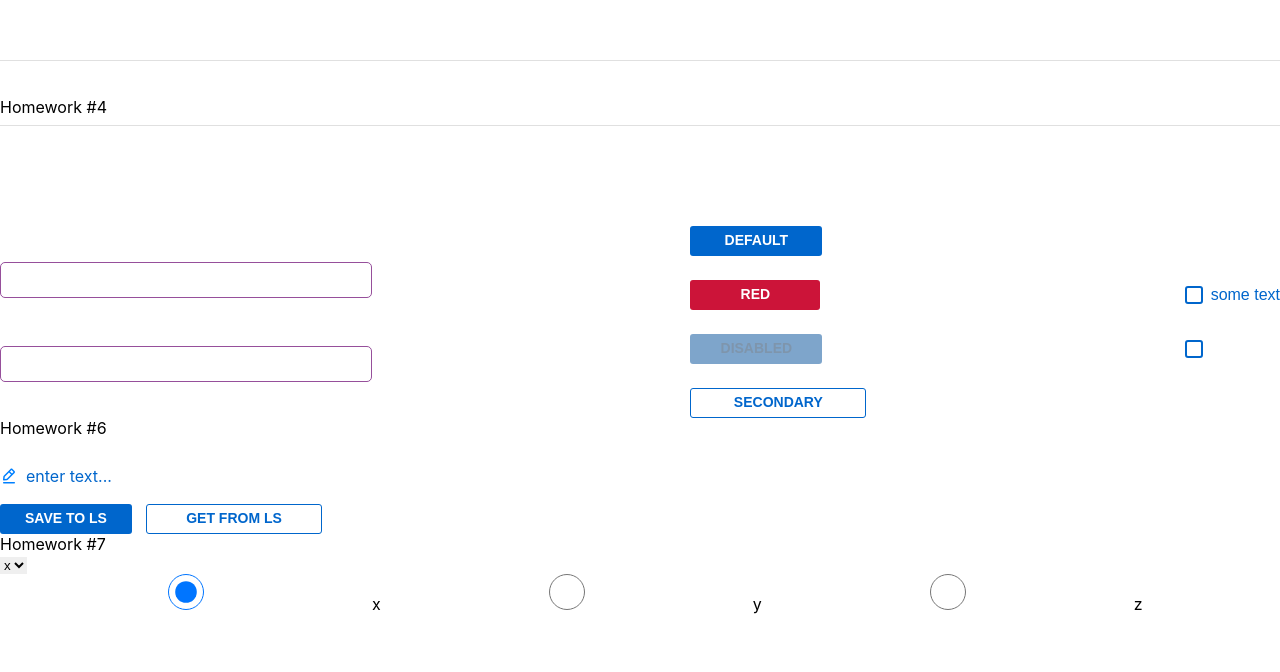
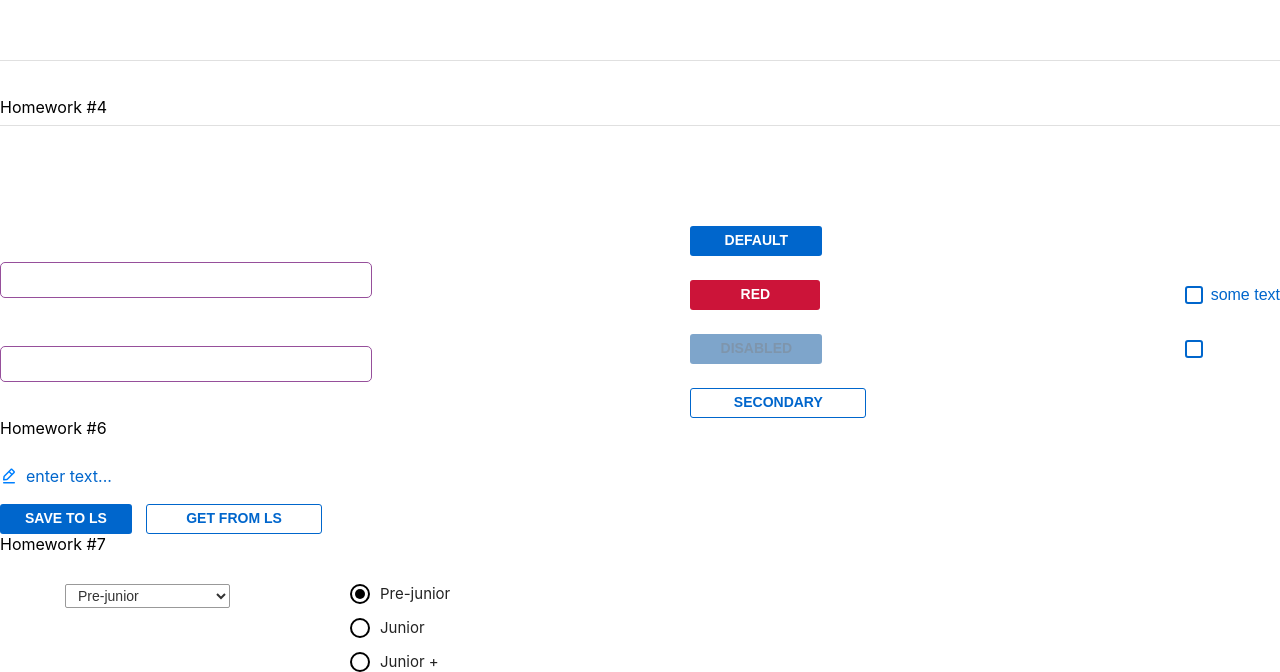
Before and after one commit to lizafedoseeva734-ship-it/hws2-master, a React (Create React App) app: page /#/pre-junior in a window 1280 px wide. Shown: the part 1139-1811 px from the top of the page. Before the commit the page ends 1753 px from the top, so only its background shows below. Built offline with nearby package versions, Linux system fonts and the light colour scheme.

Commit message:
hw7 completed

```diff
--- a/src/s2-homeworks/hw07/HW7.module.css
+++ b/src/s2-homeworks/hw07/HW7.module.css
@@ -1,2 +1,7 @@
 .container {
+  display: flex;
+  align-items: flex-start;
+  gap: 120px;
+
+  padding: 30px 0 0 65px;
 }
--- a/src/s2-homeworks/hw07/HW7.tsx
+++ b/src/s2-homeworks/hw07/HW7.tsx
@@ -1,8 +1,8 @@
-import React, { useState } from 'react'
-import SuperSelect from './common/c5-SuperSelect/SuperSelect'
-import SuperRadio from './common/c6-SuperRadio/SuperRadio'
-import s2 from '../../s1-main/App.module.css'
-import s from './HW7.module.css'
+import { useState } from 'react';
+import s2 from '../../s1-main/App.module.css';
+import SuperSelect from './common/c5-SuperSelect/SuperSelect';
+import SuperRadio from './common/c6-SuperRadio/SuperRadio';
+import s from './HW7.module.css';
 
 /*
  * 1 - в файле SuperSelect.tsx дописать логику функции onChangeCallback
@@ -12,13 +12,13 @@ import s from './HW7.module.css'
  * */
 
 const arr = [
-    { id: 1, value: 'x' },
-    { id: 2, value: 'y' },
-    { id: 3, value: 'z' },
-] // value может быть изменено
+  { id: 1, value: 'Pre-junior' },
+  { id: 2, value: 'Junior' },
+  { id: 3, value: 'Junior +' },
+];
 
 const HW7 = () => {
-    const [value, onChangeOption] = useState(1) // селект и радио должны работать синхронно
+  const [value, onChangeOption] = useState(1); // селект и радио должны работать синхронно
 
   return (
     <div id={'hw7'}>
@@ -47,7 +47,7 @@ const HW7 = () => {
         </div>
       </div>
     </div>
-    )
-}
+  );
+};
 
-export default HW7
+export default HW7;
--- a/src/s2-homeworks/hw07/common/c5-SuperSelect/SuperSelect.module.css
+++ b/src/s2-homeworks/hw07/common/c5-SuperSelect/SuperSelect.module.css
@@ -1,9 +1,26 @@
 .select {
+  width: 165px;
+  height: 24px;
+
+  padding: 2px 8px;
+
+  font-size: 14px;
+  line-height: 20px;
+
+  border: 1px solid #999;
+  border-radius: 2px;
+
+  background-color: white;
+  color: #333;
+
+  cursor: pointer;
 }
 
 .select:focus {
+  outline: 1px solid #555;
 }
 
-
 .option:hover {
+  background-color: #1e90ff;
+  color: white;
 }
--- a/src/s2-homeworks/hw07/common/c6-SuperRadio/SuperRadio.module.css
+++ b/src/s2-homeworks/hw07/common/c6-SuperRadio/SuperRadio.module.css
@@ -1,15 +1,59 @@
+.options {
+  display: flex;
+  flex-direction: column;
+  gap: 14px;
+}
+
+.label {
+  display: flex;
+  align-items: center;
+  gap: 10px;
+
+  font-size: 15px;
+  line-height: 20px;
+  color: #222;
+
+  cursor: pointer;
+}
+
 .radio {
+  width: 20px;
+  height: 20px;
+
+  margin: 0;
+
+  appearance: none;
+
+  border: 2px solid #000;
+  border-radius: 50%;
+
+  background-color: white;
+
+  cursor: pointer;
+
+  position: relative;
 }
 
 .radio::before {
+  content: '';
+
+  position: absolute;
+  top: 50%;
+  left: 50%;
+
+  width: 10px;
+  height: 10px;
+
+  border-radius: 50%;
+  background-color: #000;
+
+  transform: translate(-50%, -50%) scale(0);
 }
 
-
 .radio:checked::before {
+  transform: translate(-50%, -50%) scale(1);
 }
 
-.label {
+.span {
+  cursor: pointer;
 }
-
-.options {
-}
```
Lines whose indentation alone changed are shown as unchanged.
